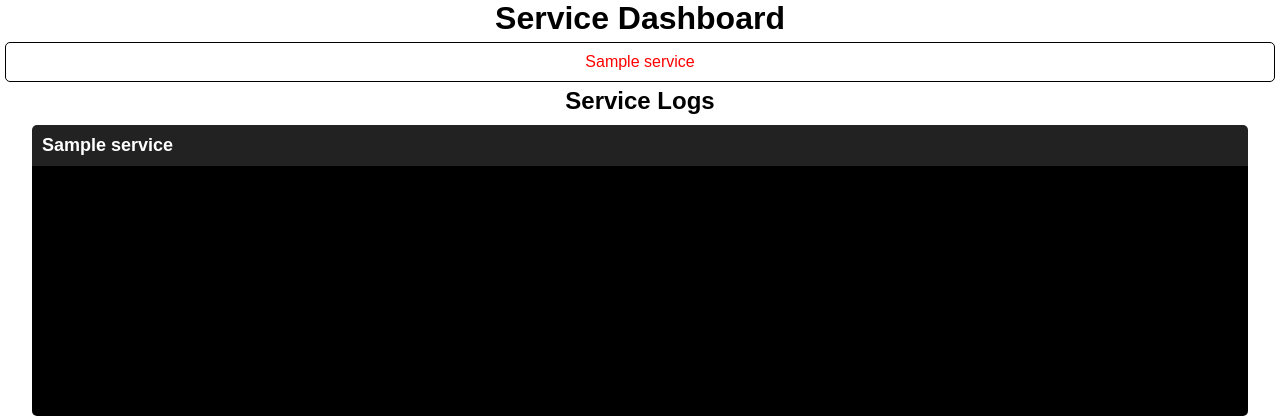
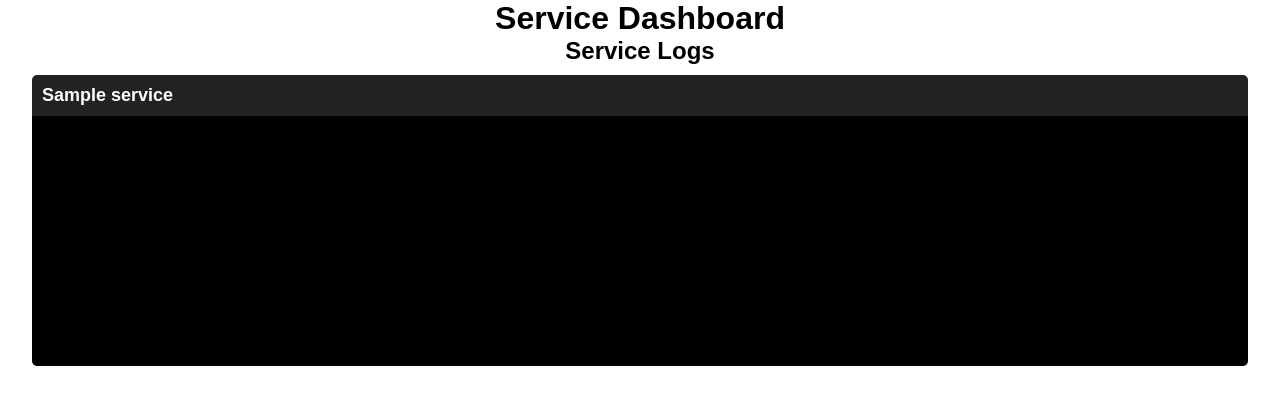
Before and after one commit to Phrendo/systemd-dashboard, a Flask app: page / in a window 1280 px wide. Shown: the top 420 px of the page. Run offline with Flask 3, Linux system fonts and the light colour scheme; tables that the repository leaves empty hold one stand-in row (values such as "Sample post"); some libraries are stand-ins or nearby versions.

Commit message:
test from copilot 9

```diff
--- a/app.py
+++ b/app.py
@@ -33,14 +33,8 @@
         service.last_checked = datetime.now(timezone.utc)
     db.session.commit()
 
-    service_items = "".join([
-        f"<div class='service-item' style='color: { 'green' if service.status == 'active' else 'red' };'>"
-        f"    {service.name}"
-        "</div>"
-        for service in services
-    ])
+    return "", 204  # No content response
 
-    return service_items
 
 
 
--- a/templates/index.html
+++ b/templates/index.html
@@ -15,20 +15,6 @@
             text-align: center;
             margin: 0;
             padding: 0;
-        }
-
-        .service-list {
-            display: flex;
-            justify-content: center;
-            gap: 20px; /* Adjust gap as needed */
-            flex-wrap: nowrap;
-        }
-
-        .service-item {
-            padding: 10px;
-            border: 1px solid black;
-            border-radius: 5px;
-            margin: 5px;
         }
 
         .active { color: green; }
@@ -71,15 +57,13 @@
 
     <h1>Service Dashboard</h1>
 
-    <div class="service-list" id="service-list" hx-get="/status" hx-trigger="load, every 5s" hx-swap="outerHTML">
-        <!-- Service items will be populated here -->
-    </div>
-
     <h2>Service Logs</h2>
 
     {% for service in services %}
         <div class="log-container">
-            <div class="log-title">{{ service.name }}</div>
+            <div class="log-title {% if service.status == 'active' %}active{% else %}inactive{% endif %}">
+                {{ service.name }}
+            </div>
             <pre id="log-output-{{ service.name }}"
                 class="log-output"
                 hx-get="/logs/{{ service.name }}"
```
